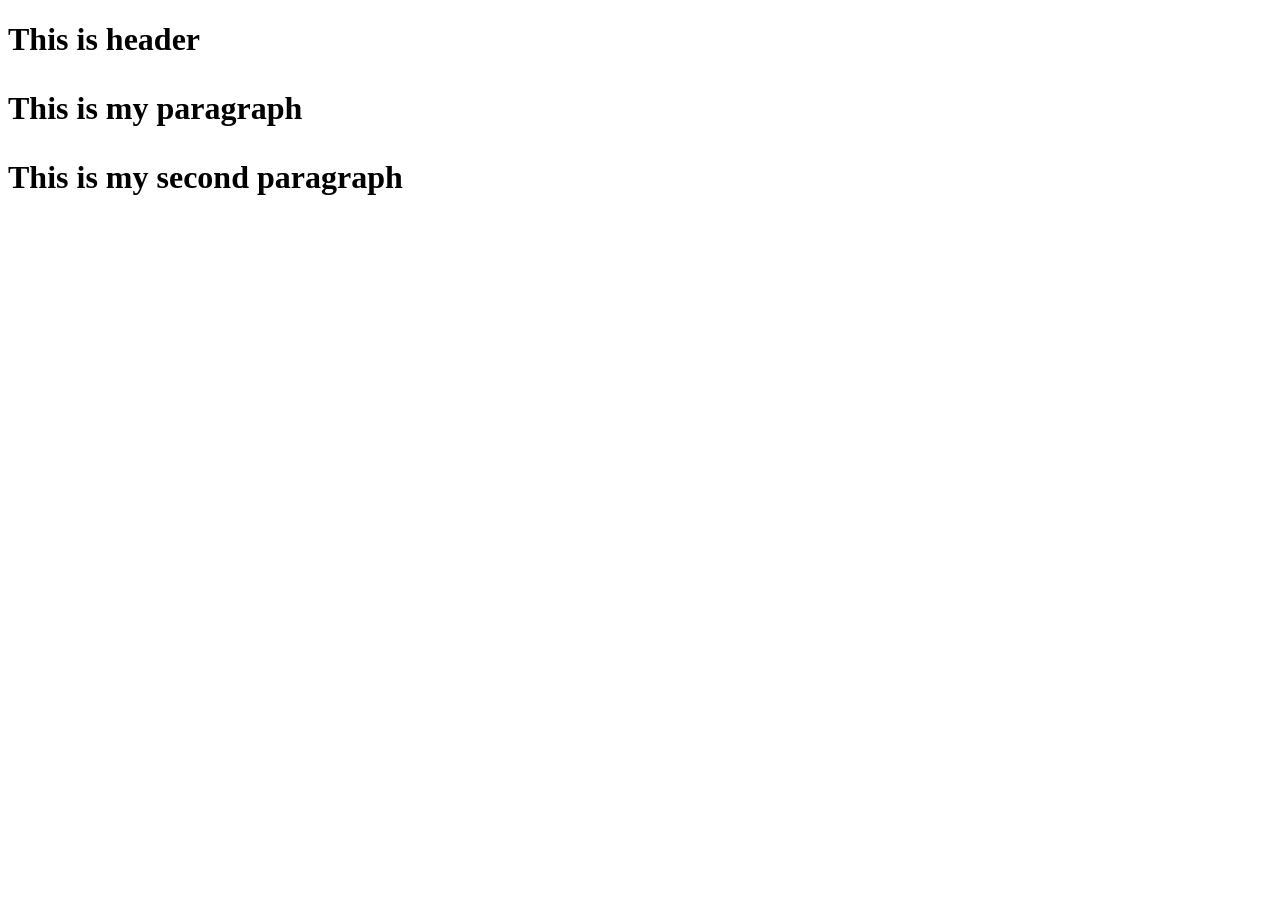
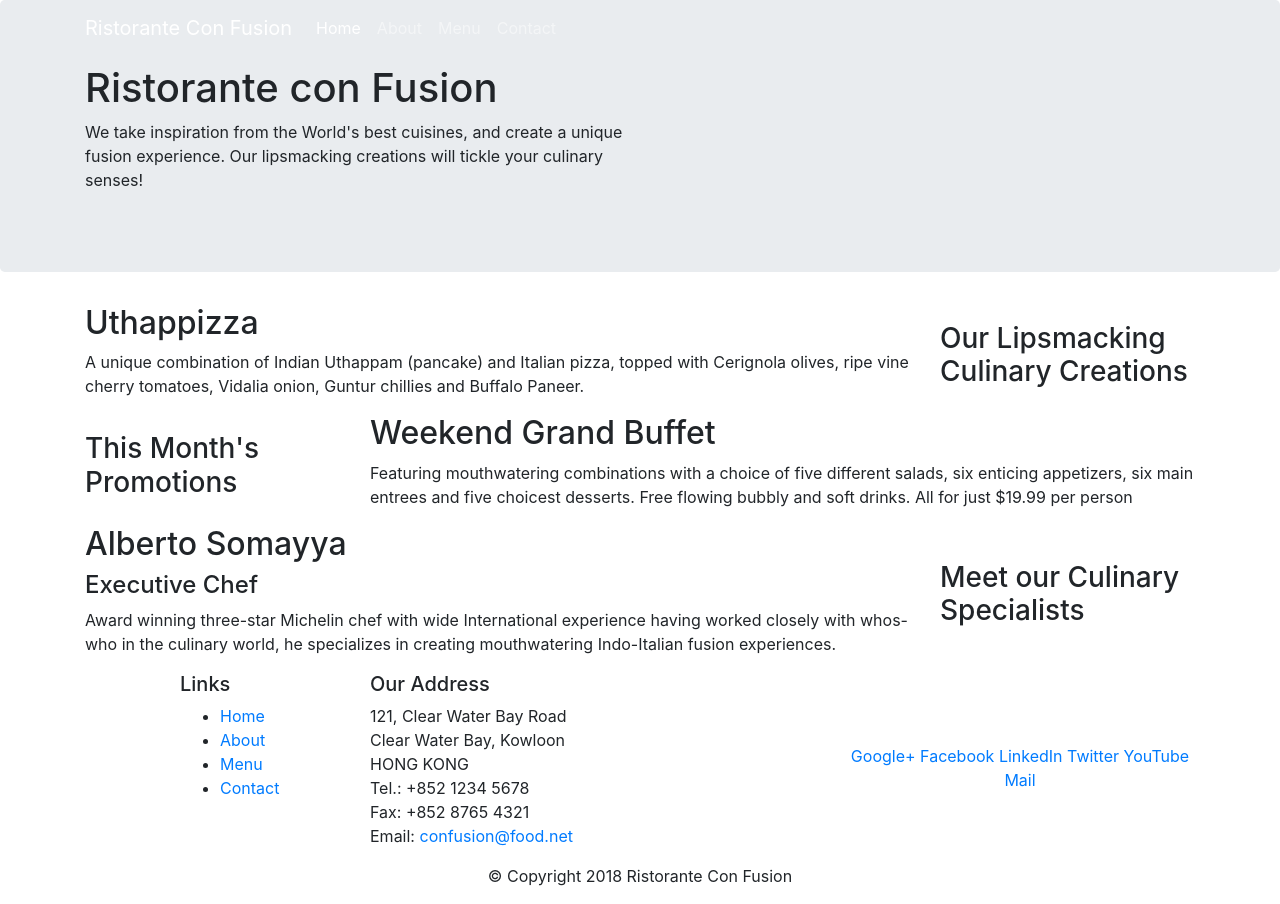
Before and after one commit to rajatrai02/git-test, a website: page index.html in a window 1280 px wide. Before the commit the page ends 800 px from the top, so only its background shows below. Drawn offline with nearby package versions, Linux system fonts and the light colour scheme.

Commit message:
navigation bar and breadcrumb

```diff
--- a/index.html
+++ b/index.html
@@ -1,10 +1,128 @@
 <!DOCTYPE html>
-<html>
+<html lang="en">
+
 <head>
+  <meta charset="utf-8">
+   <meta name="viewport" content="width=device-width, initial-scale=1, shrink-to-fit=no">
+   <meta http-equiv="x-ua-compatible" content="ie=edge">
+
+   <!-- Bootstrap CSS -->
+   <link rel="stylesheet" href="node_modules/bootstrap/dist/css/bootstrap.min.css">
+   <link rel="stylesheet" href="css/styles.css">
+    <title>Ristorante Con Fusion</title>
 </head>
-  <body>
-    <h1>This is header</h><br>
-      <p>This is my paragraph</p>
-      <p>This is my second paragraph</p>
-  </body>
-  </html>
+
+<body>
+<nav class="navbar navbar-dark navbar-expand-sm fixed-top">
+  <div class="container">
+      <button class="navbar-toggler" type="button" data-toggle="collapse" data-target="#Navbar">
+       <span class="navbar-toggler-icon"></span>
+      </button>
+      <a class="navbar-brand" href="#">Ristorante Con Fusion</a>
+      <div class="collapse navbar-collapse" id="Navbar">
+      <ul class="navbar-nav mr-auto">
+        <li class="nav-item active"><a class="nav-link" href="#">Home</a></li>
+        <li class="nav-item"><a class="nav-link" href="./aboutus.html">About</a></li>
+        <li class="nav-item"><a class="nav-link" href="#">Menu</a></li>
+        <li class="nav-item"><a class="nav-link" href="#">Contact</a></li>
+      </ul>
+      </div>
+  </div>
+</nav>
+
+    <header class="jumbotron">
+        <div class="container">
+            <div class="row row-header">
+                <div class="col-12 col-sm-6">
+                    <h1>Ristorante con Fusion</h1>
+                    <p>We take inspiration from the World's best cuisines, and create a unique fusion experience. Our lipsmacking creations will tickle your culinary senses!</p>
+                </div>
+                <div class="col-12 col-sm">
+                </div>
+            </div>
+        </div>
+    </header>
+
+    <div class="container">
+        <div class="row row-content align-items-center">
+            <div class="col-12 col-sm-4 order-sm-last col-md-3">
+                <h3>Our Lipsmacking Culinary Creations</h3>
+            </div>
+            <div class="col col-sm order-sm-first col-md">
+                <h2>Uthappizza</h2>
+                <p>A unique combination of Indian Uthappam (pancake) and Italian pizza, topped with Cerignola olives, ripe vine cherry tomatoes, Vidalia onion, Guntur chillies and Buffalo Paneer.</p>
+            </div>
+        </div>
+
+
+        <div class="row row-content align-items-center">
+            <div class="col-12 col-sm-4 col-md-3">
+                <h3>This Month's Promotions</h3>
+            </div>
+            <div class="col col-sm col-md">
+                <h2>Weekend Grand Buffet</h2>
+                <p>Featuring mouthwatering combinations with a choice of five different salads, six enticing appetizers, six main entrees and five choicest desserts. Free flowing bubbly and soft drinks. All for just $19.99 per person </p>
+            </div>
+        </div>
+
+        <div class="row row-content align-items-center">
+            <div class="col-12 col-sm-4 order-sm-last col-md-3">
+                <h3>Meet our Culinary Specialists</h3>
+            </div>
+            <div class="col col-sm order-sm-first col-md">
+                <h2>Alberto Somayya</h2>
+                <h4>Executive Chef</h4>
+                <p>Award winning three-star Michelin chef with wide International experience having worked closely with whos-who in the culinary world, he specializes in creating mouthwatering Indo-Italian fusion experiences. </p>
+            </div>
+        </div>
+    </div>
+
+    <footer class="footer">
+        <div class="container">
+            <div class="row">
+                <div class="col-4 offset-1 col-sm-2">
+                    <h5>Links</h5>
+                    <ul>
+                        <li><a href="#">Home</a></li>
+                        <li><a href="./aboutus.html">About</a></li>
+                        <li><a href="#">Menu</a></li>
+                        <li><a href="#">Contact</a></li>
+                    </ul>
+                </div>
+                <div class="col-7 col-sm-5">
+                    <h5>Our Address</h5>
+                    <address>
+		              121, Clear Water Bay Road<br>
+		              Clear Water Bay, Kowloon<br>
+		              HONG KONG<br>
+		              Tel.: +852 1234 5678<br>
+		              Fax: +852 8765 4321<br>
+		              Email: <a href="mailto:confusion@food.net">confusion@food.net</a>
+		           </address>
+                </div>
+                <div class="col-12 col-sm-4 align-self-center">
+                    <div class="text-center">
+                        <a href="http://google.com/+">Google+</a>
+                        <a href="http://www.facebook.com/profile.php?id=">Facebook</a>
+                        <a href="http://www.linkedin.com/in/">LinkedIn</a>
+                        <a href="http://twitter.com/">Twitter</a>
+                        <a href="http://youtube.com/">YouTube</a>
+                        <a href="mailto:">Mail</a>
+                    </div>
+                </div>
+           </div>
+           <div class="row justify-content-center">
+                <div class="col-auto">
+                    <p>© Copyright 2018 Ristorante Con Fusion</p>
+                </div>
+           </div>
+        </div>
+    </footer>
+    <!-- jQuery first, then Popper.js, then Bootstrap JS. -->
+   <script src="node_modules/jquery/dist/jquery.slim.min.js"></script>
+   <script src="node_modules/popper.js/dist/umd/popper.min.js"></script>
+   <script src="node_modules/bootstrap/dist/js/bootstrap.min.js"></script>
+
+</body>
+
+</html>
```
